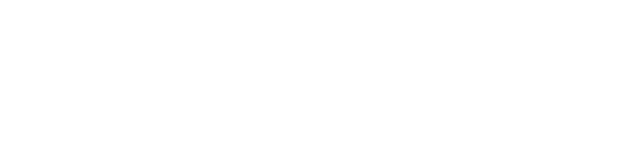
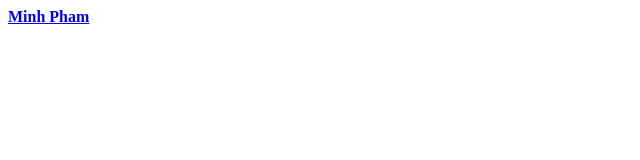
Before and after one commit to phamduyanminh/phamduyanminh.github.io, a plain HTML site: page index.html in a window 1280 px wide. Shown: the whole page, without its empty margins (0-640 px from the left). Drawn offline with Linux system fonts and the light colour scheme.

Commit message:
Set default attributes css for body and created a header in index.html

```diff
--- a/css/style.css
+++ b/css/style.css
@@ -0,0 +1,5 @@
+body{
+    margin: 0;
+    padding: 0;
+    border: 0;
+}
--- a/index.html
+++ b/index.html
@@ -8,7 +8,14 @@
     <link rel="icon" type="image/png" href="./pictures/pho.png">
     <title>Bunz</title>
 </head>
+
 <body>
+    <!--Header-->
+    <header id="header_id" class="header_class">
+        <a href="https://phamduyanminh.github.io/">
+            <strong>Minh Pham</strong>
+        </a>
+    </header>
 
 </body>
 </html>
```
